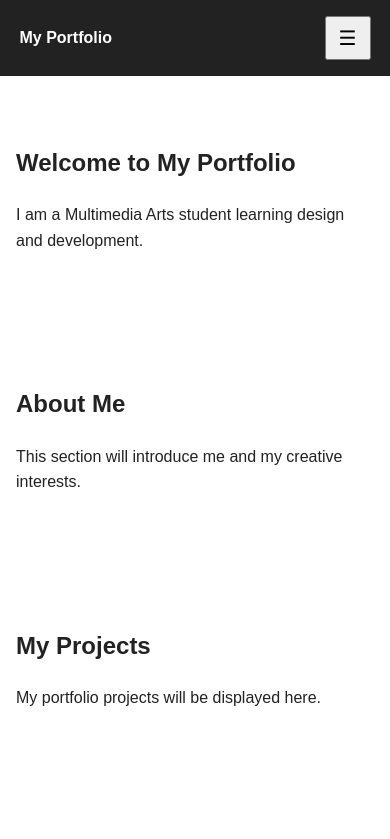
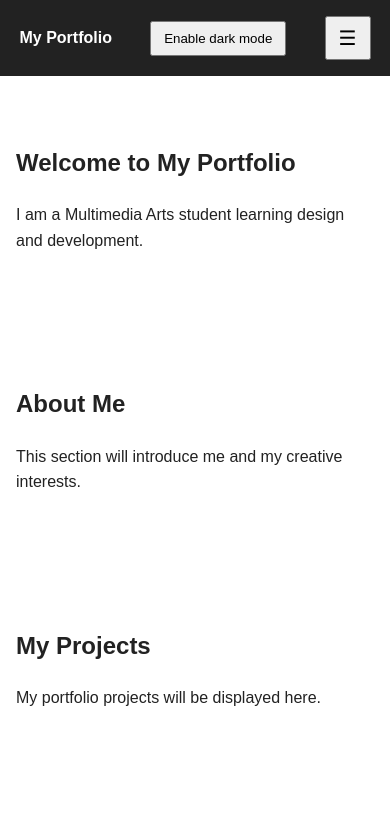
Before and after one commit to Raiz-123/it0043-portfolio-M7T6, a plain HTML site: page index.html in a window 390 px wide. Shown: the top 839 px of the page. Drawn offline with Linux system fonts and the light colour scheme.

Commit message:
Add dark mode toggle

```diff
--- a/css/style.css
+++ b/css/style.css
@@ -95,3 +95,27 @@ footer {
         flex-direction: row;
     }
 }
+
+body.dark-mode {
+    color: #f5f5f5;
+    background: #181818;
+}
+
+body.dark-mode .site-header,
+body.dark-mode footer {
+    background: #080808;
+}
+
+body.dark-mode a {
+    color: #9ecbff;
+}
+
+body.dark-mode .logo,
+body.dark-mode #primary-nav a {
+    color: #fff;
+}
+
+#theme-toggle {
+    padding: 0.5rem 0.75rem;
+    cursor: pointer;
+}
--- a/index.html
+++ b/index.html
@@ -10,6 +10,9 @@
 <body>
     <header class="site-header">
         <a class="logo" href="#home">My Portfolio</a>
+        <button id="theme-toggle" type="button" aria-pressed="false">
+    Enable dark mode
+</button>
 
         <button
             id="nav-toggle"
--- a/js/script.js
+++ b/js/script.js
@@ -65,3 +65,37 @@ function setupNavigation() {
 }
 
 setupNavigation();
+
+function setupDarkMode() {
+    const toggle = document.querySelector("#theme-toggle");
+
+    if (!toggle) return;
+
+    const savedTheme = localStorage.getItem("theme");
+    const prefersDark = window.matchMedia(
+        "(prefers-color-scheme: dark)"
+    ).matches;
+
+    const useDarkMode = savedTheme
+        ? savedTheme === "dark"
+        : prefersDark;
+
+    function applyTheme(isDark) {
+        document.body.classList.toggle("dark-mode", isDark);
+        toggle.setAttribute("aria-pressed", String(isDark));
+        toggle.textContent = isDark
+            ? "Enable light mode"
+            : "Enable dark mode";
+    }
+
+    applyTheme(useDarkMode);
+
+    toggle.addEventListener("click", () => {
+        const isDark = !document.body.classList.contains("dark-mode");
+
+        applyTheme(isDark);
+        localStorage.setItem("theme", isDark ? "dark" : "light");
+    });
+}
+
+setupDarkMode();
```
